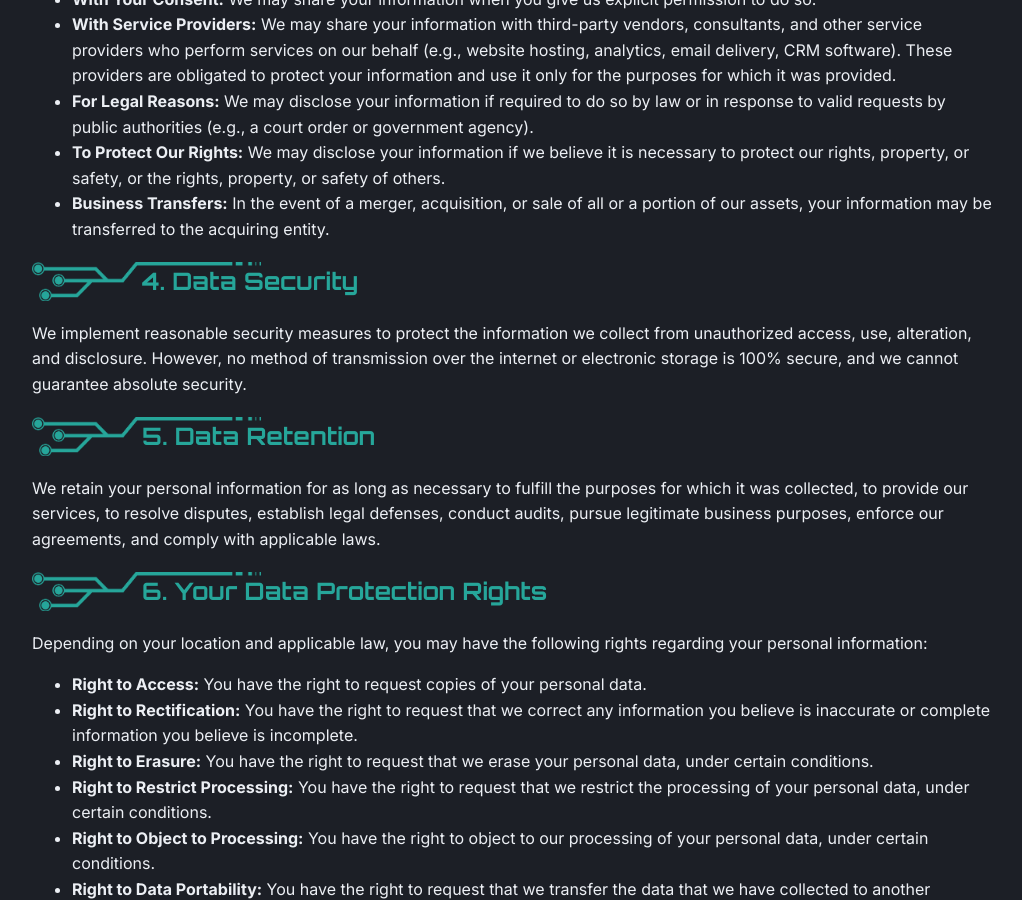
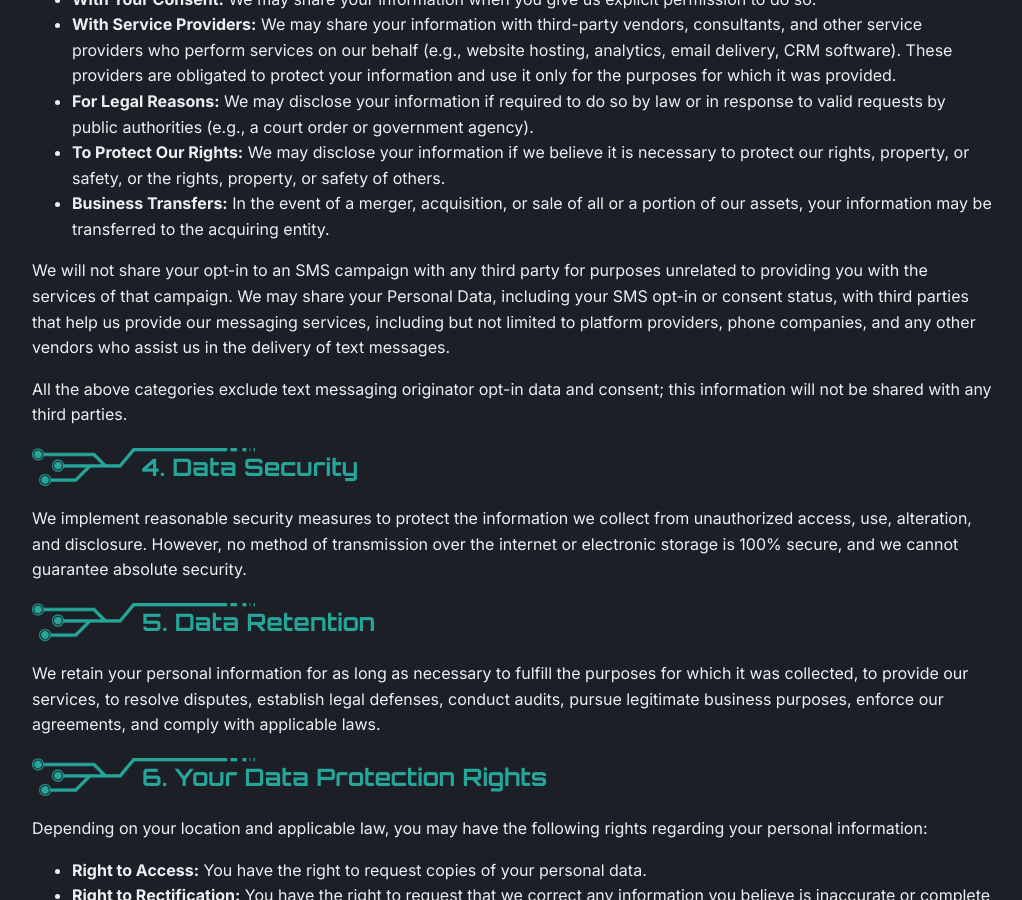
Before and after one commit to subspacesystems/website-2025b, a Jekyll site: the page built from legal/privacy/index.md, in a window 1280 px wide and 900 px high, scrolled down 1806 px. Shown: the whole window, without its empty margins (128-1150 px from the left). Built offline with Jekyll 4.4.1, drawn with Linux system fonts in a browser that asks for light colours.

Commit message:
Update messaging info

```diff
--- a/contact/index.html
+++ b/contact/index.html
@@ -40,7 +40,7 @@ title: Contact
       <input type="tel" name="phone" id="phone" autocomplete="work tel" placeholder="+1 123-345-7890">
     </div>
     <div>
-      <label><input type="checkbox" name="10dlc-consent" id="10dlc-consent" value="yes"> Check here to receive SMS/MMS updates and messages from Subspace Systems regarding your inquiries, services, or relevant news. Message and data rates may apply.
+      <label><input type="checkbox" name="10dlc-consent" id="10dlc-consent" value="yes"> Check here to consent to receive SMS/MMS customer care and one-on-one messages from Subspace Systems regarding your inquiries, services, or relevant news. Message and data rates may apply.
       Reply STOP to opt-out. Reply HELP for assistance. For more details, please see our <a href="{{ '/legal/privacy/' | relative_url }}">Privacy Policy</a> and <a href="{{ '/legal/terms/' | relative_url }}">Terms & Conditions</a>.</label>
     </div>
   </fieldset>
--- a/legal/privacy/index.md
+++ b/legal/privacy/index.md
@@ -64,6 +64,10 @@ We may share your information in the following circumstances:
 * **To Protect Our Rights:** We may disclose your information if we believe it is necessary to protect our rights, property, or safety, or the rights, property, or safety of others.
 * **Business Transfers:** In the event of a merger, acquisition, or sale of all or a portion of our assets, your information may be transferred to the acquiring entity.
 
+We will not share your opt-in to an SMS campaign with any third party for purposes unrelated to providing you with the services of that campaign. We may share your Personal Data, including your SMS opt-in or consent status, with third parties that help us provide our messaging services, including but not limited to platform providers, phone companies, and any other vendors who assist us in the delivery of text messages.
+
+All the above categories exclude text messaging originator opt-in data and consent; this information will not be shared with any third parties.
+
 ## 4. Data Security
 
 We implement reasonable security measures to protect the information we collect from unauthorized access, use, alteration, and disclosure. However, no method of transmission over the internet or electronic storage is 100% secure, and we cannot guarantee absolute security.
```
